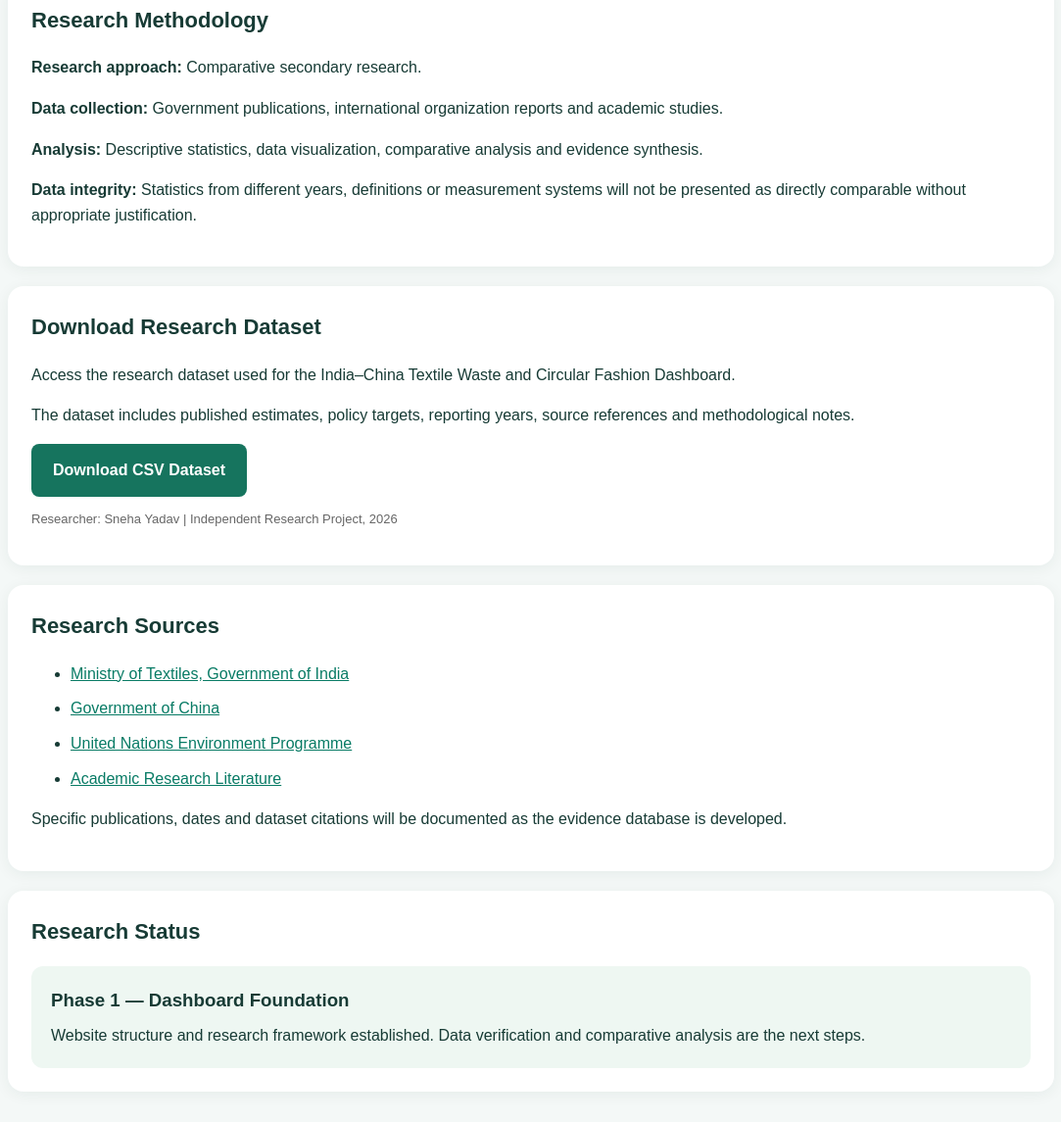
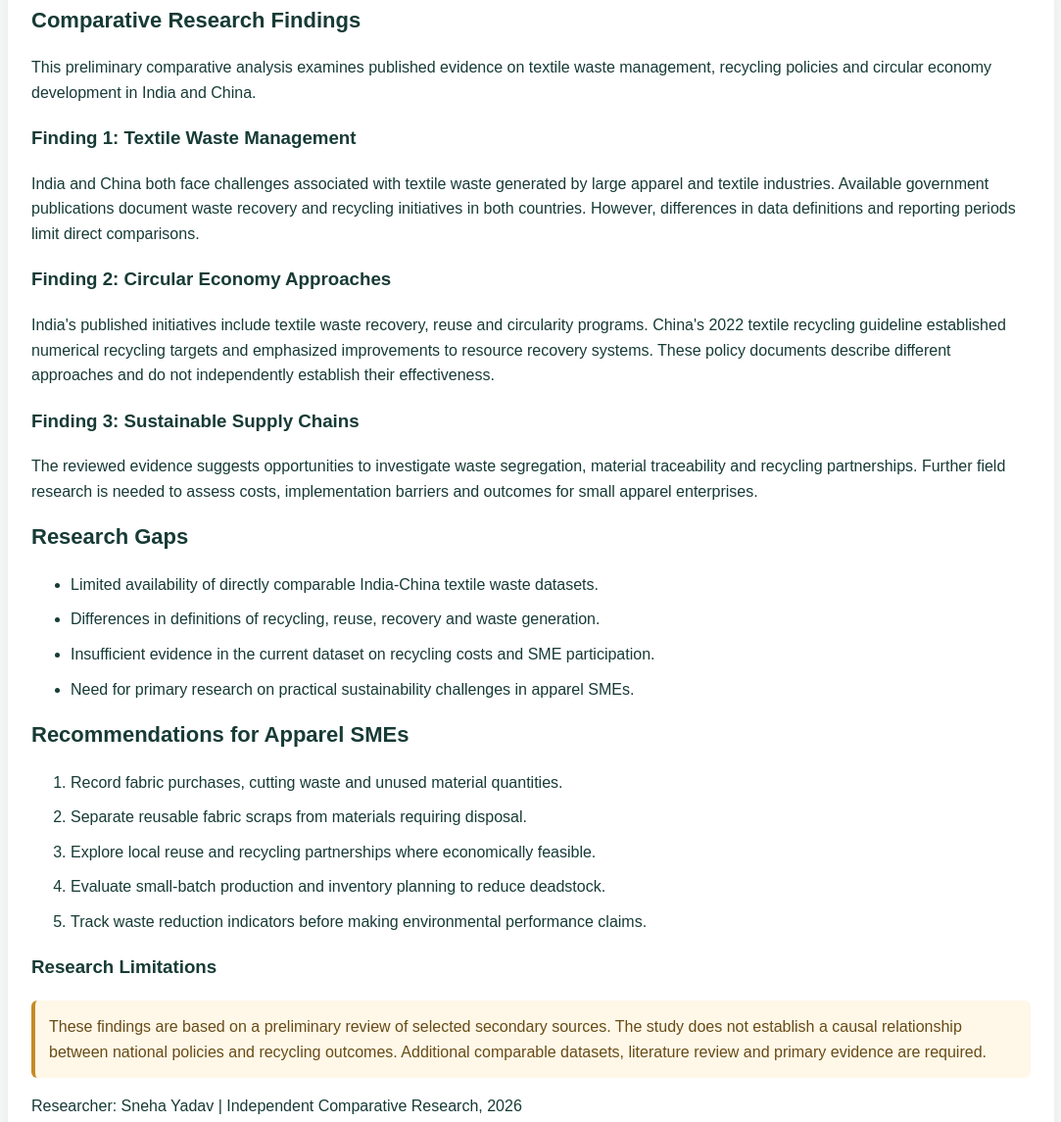
Before and after one commit to Sneh166430/ndia-china-textile-circularity, a plain HTML site: page index.html in a window 1280 px wide. Shown: the part 5715-6860 px from the top of the page at 98% size, without its empty margins (98-1181 px from the left). Drawn offline with nearby package versions, Linux system fonts and the light colour scheme.

Commit message:
Add comparative findings on textile waste management
This section provides a comparative analysis of textile waste management and circular economy initiatives in India and China, highlighting key findings, research gaps, and recommendations for apparel SMEs.

```diff
--- a/index.html
+++ b/index.html
@@ -511,6 +511,110 @@
   </p>
 </section>
 
+<section id="comparative-findings">
+  <h2>Comparative Research Findings</h2>
+
+  <p>
+    This preliminary comparative analysis examines
+    published evidence on textile waste management,
+    recycling policies and circular economy
+    development in India and China.
+  </p>
+
+  <h3>Finding 1: Textile Waste Management</h3>
+  <p>
+    India and China both face challenges associated
+    with textile waste generated by large apparel
+    and textile industries. Available government
+    publications document waste recovery and
+    recycling initiatives in both countries.
+    However, differences in data definitions and
+    reporting periods limit direct comparisons.
+  </p>
+
+  <h3>Finding 2: Circular Economy Approaches</h3>
+  <p>
+    India's published initiatives include textile
+    waste recovery, reuse and circularity programs.
+    China's 2022 textile recycling guideline
+    established numerical recycling targets and
+    emphasized improvements to resource recovery
+    systems. These policy documents describe
+    different approaches and do not independently
+    establish their effectiveness.
+  </p>
+
+  <h3>Finding 3: Sustainable Supply Chains</h3>
+  <p>
+    The reviewed evidence suggests opportunities
+    to investigate waste segregation, material
+    traceability and recycling partnerships.
+    Further field research is needed to assess
+    costs, implementation barriers and outcomes
+    for small apparel enterprises.
+  </p>
+
+  <h2>Research Gaps</h2>
+  <ul>
+    <li>
+      Limited availability of directly comparable
+      India-China textile waste datasets.
+    </li>
+    <li>
+      Differences in definitions of recycling,
+      reuse, recovery and waste generation.
+    </li>
+    <li>
+      Insufficient evidence in the current dataset
+      on recycling costs and SME participation.
+    </li>
+    <li>
+      Need for primary research on practical
+      sustainability challenges in apparel SMEs.
+    </li>
+  </ul>
+
+  <h2>Recommendations for Apparel SMEs</h2>
+  <ol>
+    <li>
+      Record fabric purchases, cutting waste
+      and unused material quantities.
+    </li>
+    <li>
+      Separate reusable fabric scraps from
+      materials requiring disposal.
+    </li>
+    <li>
+      Explore local reuse and recycling
+      partnerships where economically feasible.
+    </li>
+    <li>
+      Evaluate small-batch production and
+      inventory planning to reduce deadstock.
+    </li>
+    <li>
+      Track waste reduction indicators before
+      making environmental performance claims.
+    </li>
+  </ol>
+
+  <h3>Research Limitations</h3>
+  <p class="notice">
+    These findings are based on a preliminary
+    review of selected secondary sources.
+    The study does not establish a causal
+    relationship between national policies
+    and recycling outcomes. Additional
+    comparable datasets, literature review
+    and primary evidence are required.
+  </p>
+
+  <p>
+    Researcher: Sneha Yadav |
+    Independent Comparative Research, 2026
+  </p>
+</section>
+
 <section>
   <h2>Research Methodology</h2>
   <p><strong>Research approach:</strong> Comparative secondary research.</p>
```
